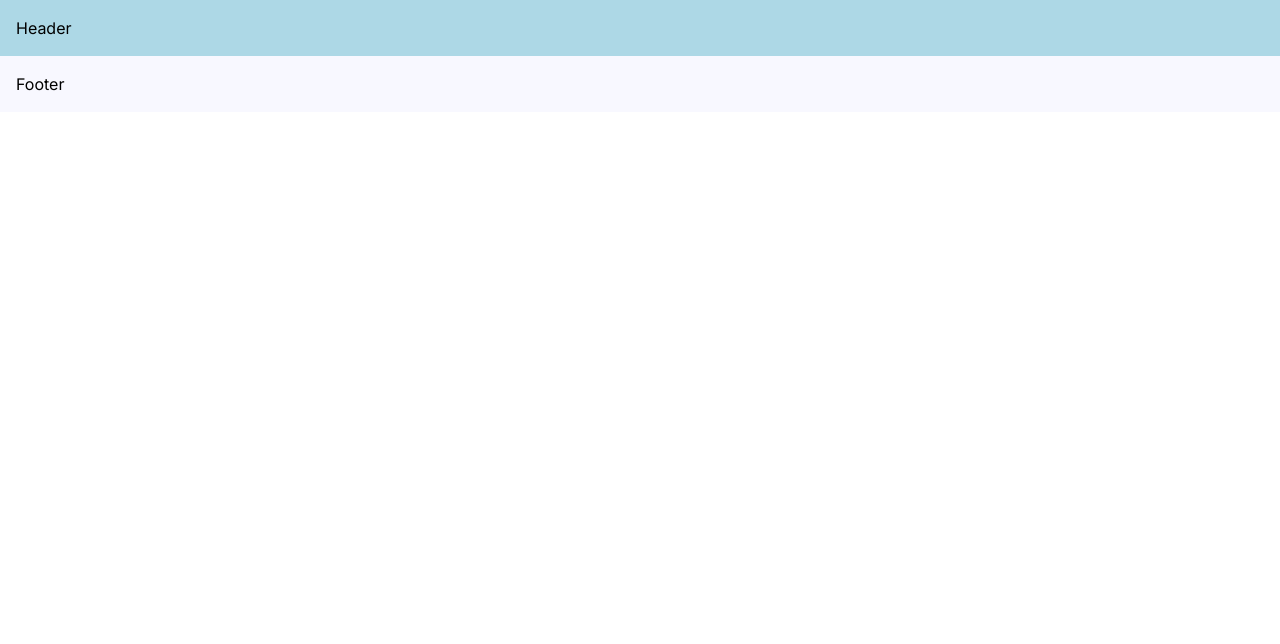
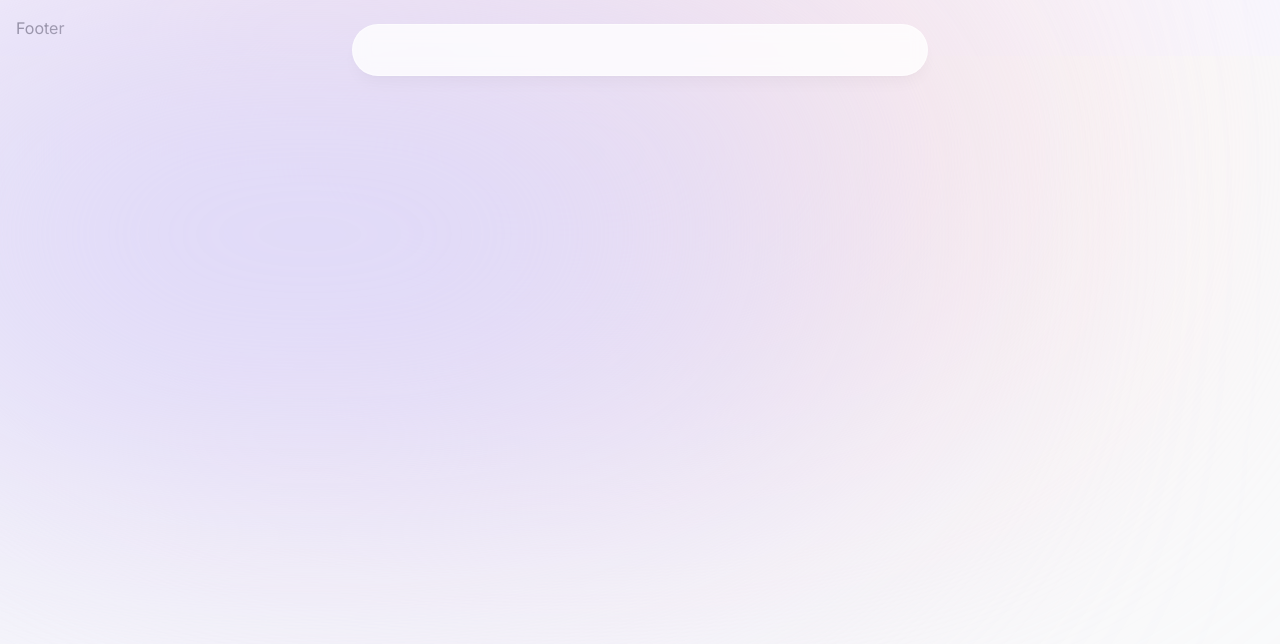
Before and after one commit to ndemontrond/P8-Portfolio, a Next.js app: page / in a window 1280 px wide. Shown: the top 644 px of the page. Built offline with nearby package versions, Linux system fonts and the light colour scheme.

Commit message:
modified header into a component

```diff
--- a/src/app/layout.tsx
+++ b/src/app/layout.tsx
@@ -1,6 +1,7 @@
 import type { Metadata } from "next";
 import { Inter } from "next/font/google";
 import "./globals.css";
+import Header from "@/components/header";
 
 const inter = Inter({ subsets: ["latin"] });
 
@@ -16,12 +17,13 @@
 }>) {
     return (
         <html lang="en">
-            <body className={inter.className}>
-                <header
-                    style={{ backgroundColor: "lightblue", padding: "1rem" }}
-                >
-                    <p>Header</p>
-                </header>
+            <body
+                className={`${inter.className} bg-gray-50 text-gray-950 relative`}
+            >
+                <div className="bg-[#fbe2e3] absolute top-[-6rem] right-[11rem] h-[31.25rem] w-[31.25rem] rounded-full blur-[10rem] sm:w-[68.75rem]"></div>
+                <div className="bg-[#dbd7fb] absolute top-[-1rem] left-[-35rem] h-[31.25rem] w-[31.25rem] rounded-full blur-[10rem] sm:w-[68.75rem] md:left-[-33rem] lg:left-[-28rem] xl:left-[-15rem] 2xl:left-[-5rem]"></div>
+
+                <Header />
                 {children}
                 <footer
                     style={{ backgroundColor: "ghostwhite", padding: "1rem" }}
--- /dev/null
+++ b/src/components/header.tsx
@@ -0,0 +1,20 @@
+"use client";
+
+import React from "react";
+import { motion } from "framer-motion";
+
+export default function Header() {
+    return (
+        <header className="z-[999] relative">
+            <motion.div
+                className="fixed top-0 left-1/2 h-[4.5rem] w-full rounded-none border border-white border-opacity-40 bg-white bg-opacity-80 shadow-lg shadow-black/[0.03] backdrop-blur-[0.5rem] sm:top-6 sm:h-[3.25rem] sm:w-[36rem] sm:rounded-full"
+                initial={{ y: -100, x: "-50%", opacity: 0 }}
+                animate={{ y: 0, x: "-50%", opacity: 1 }}
+            ></motion.div>
+
+            <nav className="fixed top^-[0.15rem] left-1/2 h-12 -translate-x-1/2 py-2 sm:top-[1.7rem] sm:h-[initial] sm:py-0">
+                <ul></ul>
+            </nav>
+        </header>
+    );
+}
```
Also changed, not shown: src/lib/data.ts (added).
